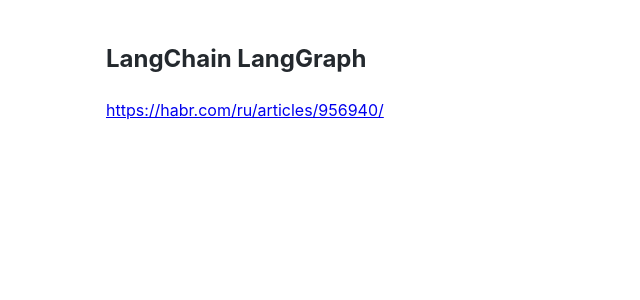
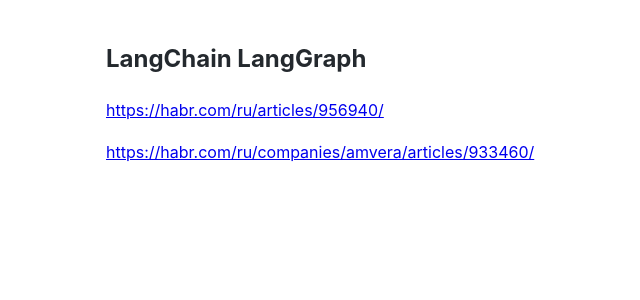
Before and after one commit to Michael-Lubinsky/michael-lubinsky.github.com, a Jekyll site: the page built from ml/langchain.md, in a window 1280 px wide. Shown: the top 300 px of the page, without its empty margins (84-724 px from the left). Built offline with Jekyll 4.4.1, drawn with Linux system fonts in a browser that asks for light colours; our own code applies the rules of GitHub Pages for plain Markdown files.

Commit message:
Add additional LangChain resource link

```diff
--- a/ml/langchain.md
+++ b/ml/langchain.md
@@ -1,3 +1,5 @@
 ## LangChain LangGraph
 
 <https://habr.com/ru/articles/956940/>
+
+<https://habr.com/ru/companies/amvera/articles/933460/>
```
